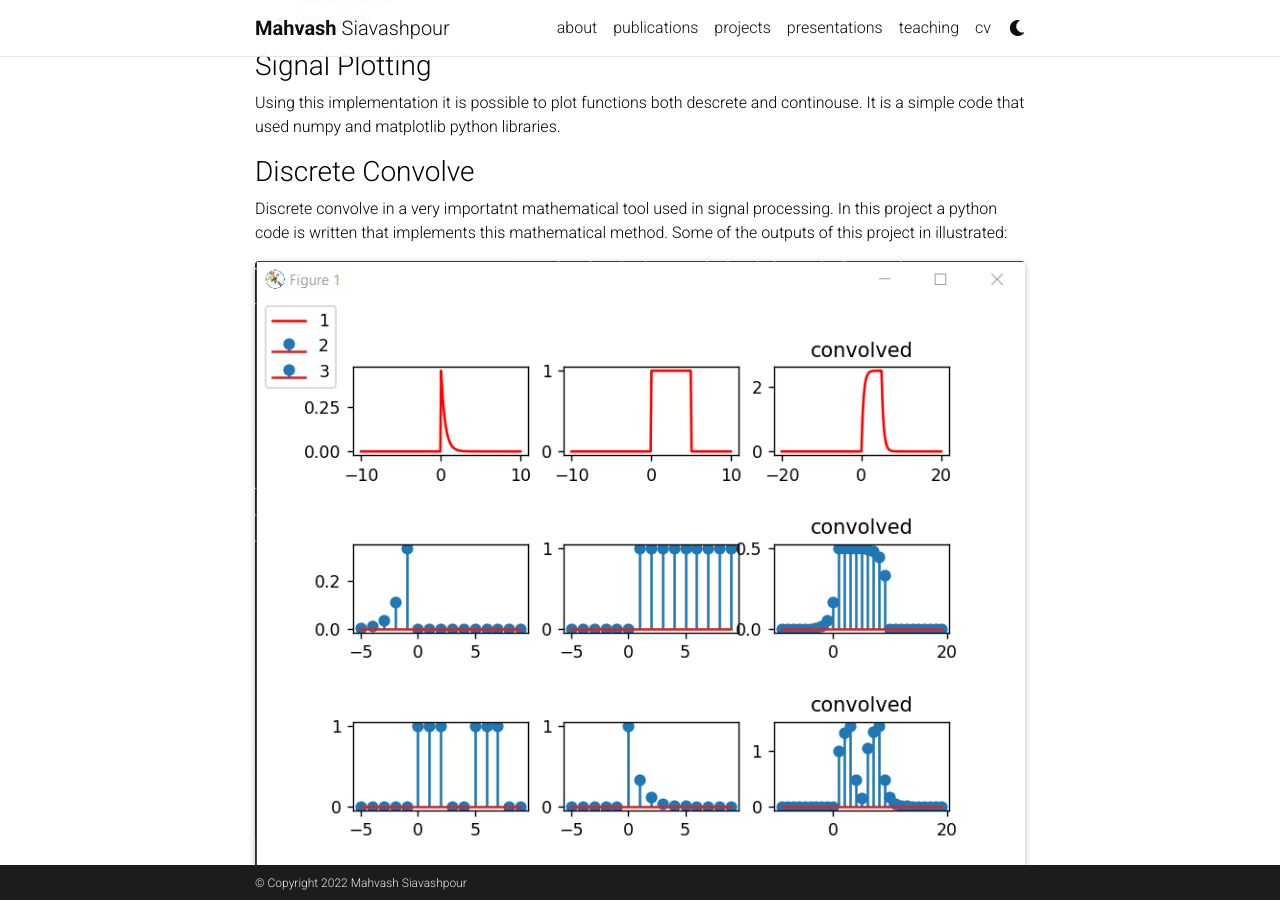
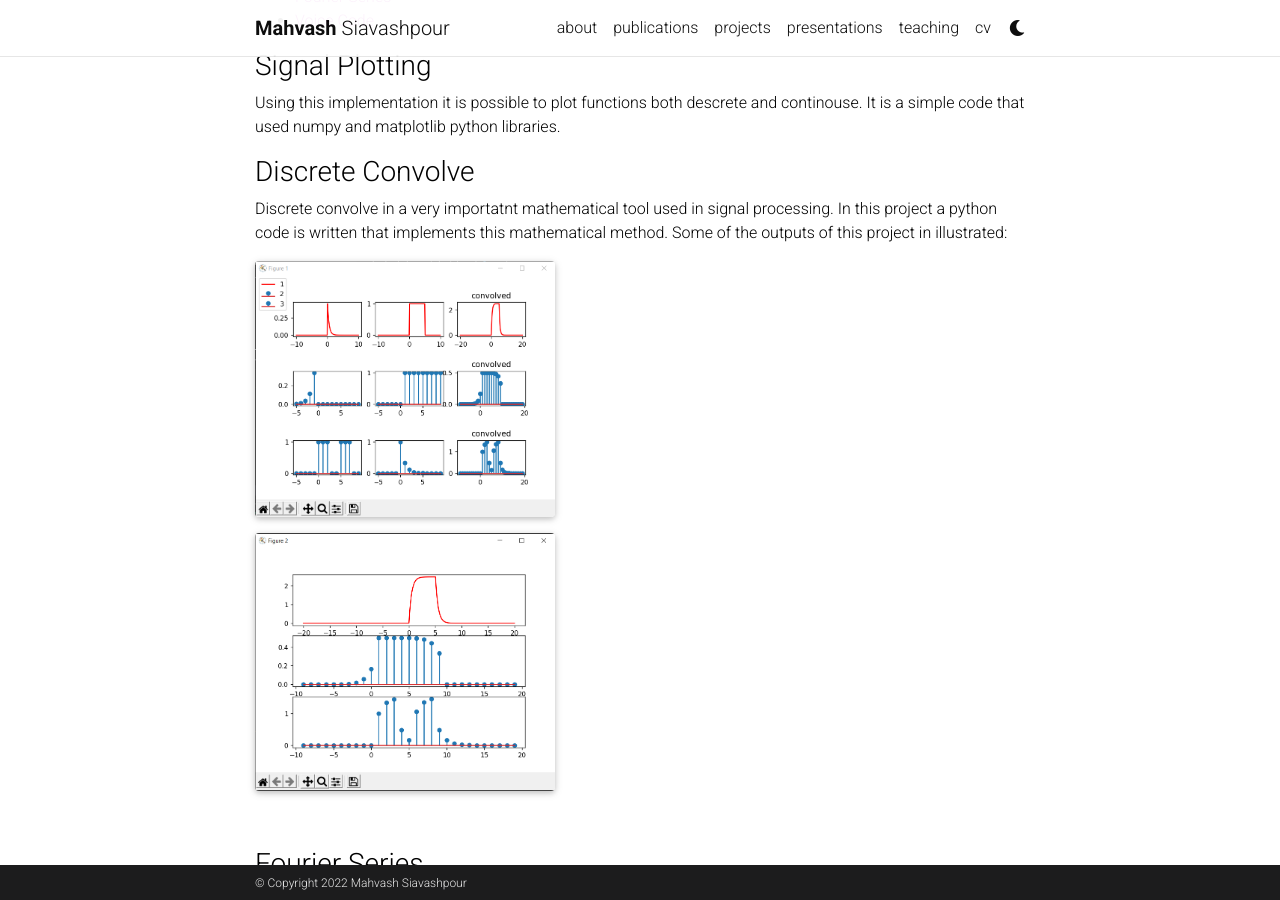
Before and after one commit to mahvash-siavashpour/mahvash-siavashpour.github.io, a Jekyll site: the page built from _projects/Signals and Systems.md, in a window 1280 px wide and 900 px high, scrolled down 386 px. Built offline with Jekyll 4.4.1, drawn with Linux system fonts in a browser that asks for light colours; full-size pictures stand in for the smaller copies a plugin makes; comment, search, counter and statistics services are not loaded; a style sheet for code colours, icons or effects is not loaded.

Commit message:
minor changes

```diff
--- a/_projects/Signals and Systems.md
+++ b/_projects/Signals and Systems.md
@@ -20,17 +20,17 @@ Using this implementation it is possible to plot functions both descrete and con
 ### Discrete Convolve
 Discrete convolve in a very importatnt mathematical tool used in signal processing. In this project a python code is written that implements this mathematical method. Some of the outputs of this project in illustrated:
 <br>
-{% include figure.html path="assets/img/convolve1.png" title="convolve" class="img-fluid rounded z-depth-1" max_width=300 %}
-{% include figure.html path="assets/img/convolve2.png" title="convolve" class="img-fluid rounded z-depth-1" max_width=300 %}
+{% include figure.html path="assets/img/convolve1.png" title="convolve" class="img-fluid rounded z-depth-1" width=300 %}
+{% include figure.html path="assets/img/convolve2.png" title="convolve" class="img-fluid rounded z-depth-1" width=300 %}
 <br>
 
 ### Fourier Series
 Fourier series can be written as the summation of sinus and cosinus. If we follow this summation to the k=c, we will obtain an approximation of the signal x(t). The bigger the c, the more accurate the approximation. I have tested two function with k=10 and here are some of the approximations along the way.
 <br>
-{% include figure.html path="assets/img/ft1.png" title="ft" class="img-fluid rounded z-depth-1" max_width=200 %}
-{% include figure.html path="assets/img/ft2.png" title="ft" class="img-fluid rounded z-depth-1" max_width=200 %}
-{% include figure.html path="assets/img/ft3.png" title="ft" class="img-fluid rounded z-depth-1" max_width=200 %}
-{% include figure.html path="assets/img/ft4.png" title="ft" class="img-fluid rounded z-depth-1" max_width=200 %}
+{% include figure.html path="assets/img/ft1.png" title="ft" class="img-fluid rounded z-depth-1" width=200 %}
+{% include figure.html path="assets/img/ft2.png" title="ft" class="img-fluid rounded z-depth-1" width=200 %}
+{% include figure.html path="assets/img/ft3.png" title="ft" class="img-fluid rounded z-depth-1" width=200 %}
+{% include figure.html path="assets/img/ft4.png" title="ft" class="img-fluid rounded z-depth-1" width=200 %}
 <br>
 
 ### Voice Code
```
